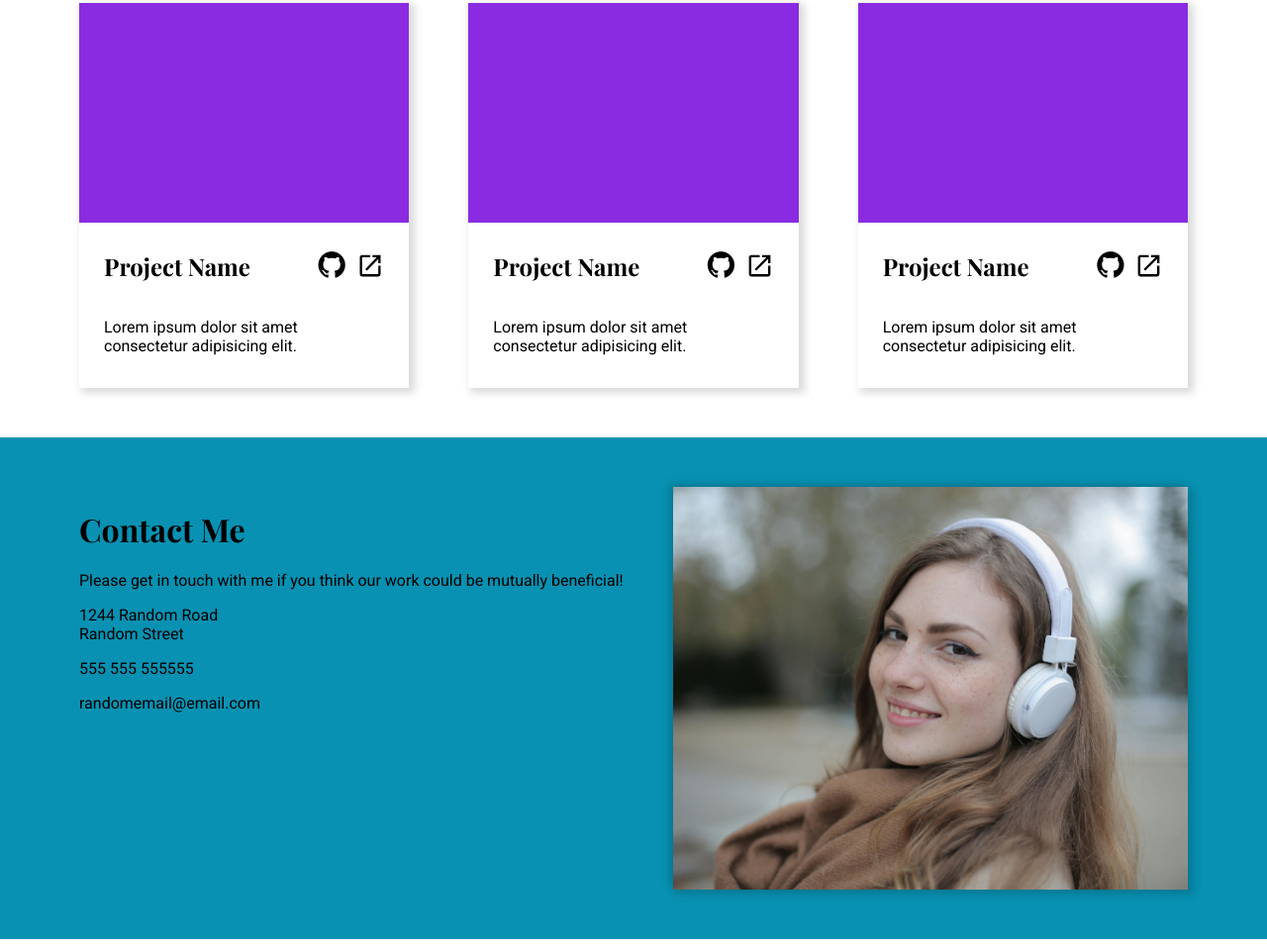
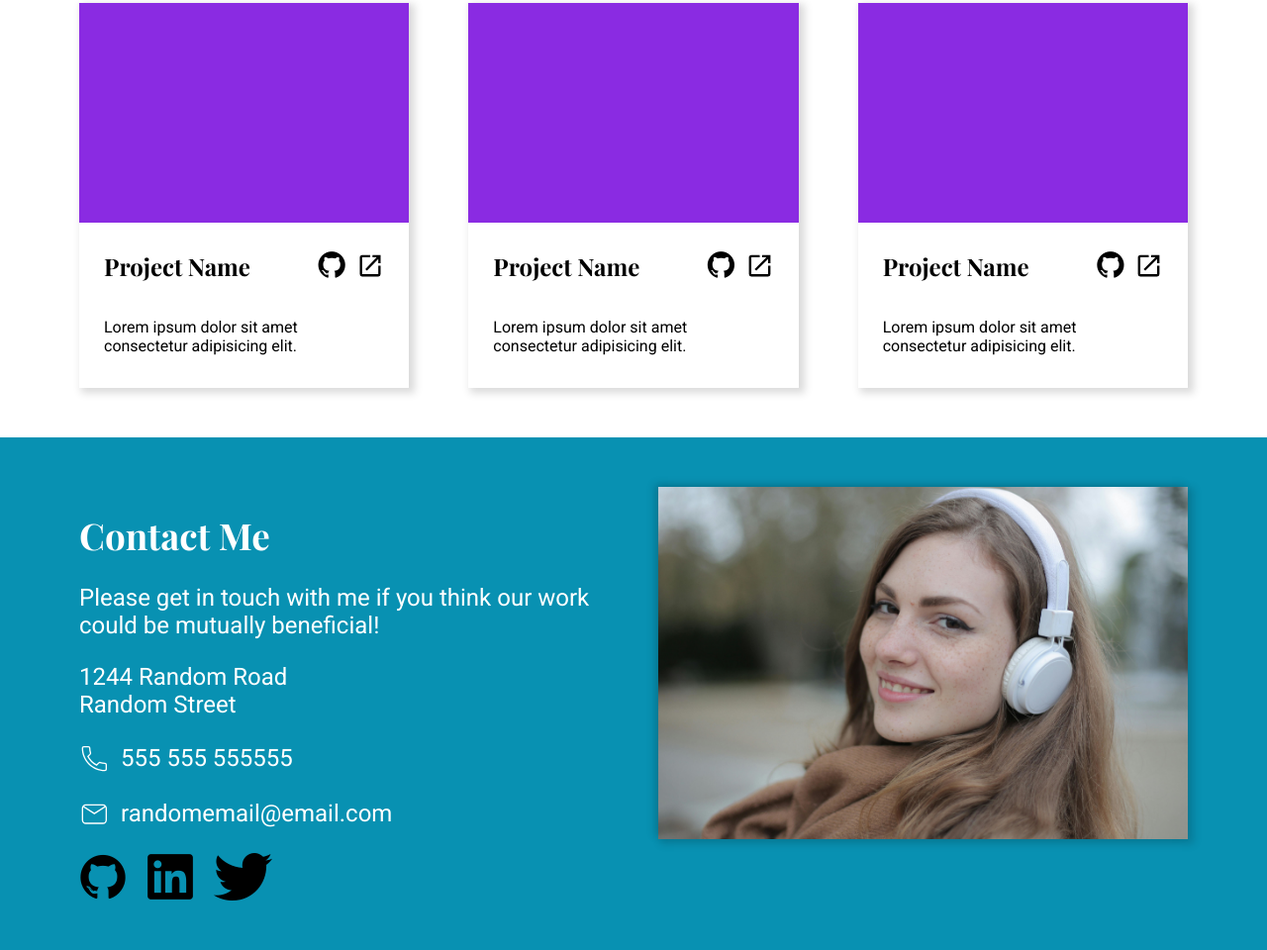
Before and after one commit to aish8la/TOP-Homepage-Responsive, a website built with webpack: page src/index.html in a window 1280 px wide. Shown: the part 1171-2131 px from the top of the page at 99% size. Built offline with nearby package versions, Linux system fonts and the light colour scheme.

Commit message:
feat: add styling to footer

```diff
--- a/src/index.html
+++ b/src/index.html
@@ -100,8 +100,17 @@
             <h1>Contact Me</h1>
             <p>Please get in touch with me if you think our work could be mutually beneficial!</p>
             <p>1244 Random Road<br>Random Street</p>
-            <p>555 555 555555</p>
-            <p>randomemail@email.com</p>
+            <p>
+                <svg xmlns="http://www.w3.org/2000/svg" viewBox="0 0 24 24"><title>phone</title><path d="M19.5,22C20.33,22 21,21.33 21,20.5V17C21,16.17 20.33,15.5 19.5,15.5C18.33,15.5 17.18,15.32 16.08,14.95C15.55,14.78 14.97,14.92 14.56,15.32L13.12,16.76C10.64,15.41 8.57,13.34 7.23,10.87L8.66,9.44C9.07,9.05 9.22,8.47 9.04,7.91C8.68,6.82 8.5,5.67 8.5,4.5C8.5,3.67 7.83,3 7,3H3.5C2.67,3 2,3.67 2,4.5C2,14.15 9.85,22 19.5,22M3.5,4H7C7.28,4 7.5,4.22 7.5,4.5C7.5,5.78 7.7,7.03 8.09,8.22C8.14,8.36 8.13,8.56 7.97,8.72L6,10.68C7.65,13.91 10.07,16.33 13.31,18L15.26,16.03C15.4,15.89 15.59,15.85 15.77,15.9C16.97,16.3 18.22,16.5 19.5,16.5C19.78,16.5 20,16.72 20,17V20.5C20,20.78 19.78,21 19.5,21C10.4,21 3,13.6 3,4.5C3,4.22 3.22,4 3.5,4Z" /></svg>
+                555 555 555555</p>
+            <p>
+                <svg xmlns="http://www.w3.org/2000/svg" viewBox="0 0 24 24"><title>email</title><path d="M5,5H18C19.66,5 21,6.34 21,8V17C21,18.66 19.66,20 18,20H5C3.34,20 2,18.66 2,17V8C2,6.34 3.34,5 5,5M5,6C4.5,6 4.06,6.17 3.72,6.47L11.5,11.5L19.28,6.47C18.94,6.17 18.5,6 18,6H5M11.5,12.71L3.13,7.28C3.05,7.5 3,7.75 3,8V17C3,18.1 3.9,19 5,19H18C19.1,19 20,18.1 20,17V8C20,7.75 19.95,7.5 19.87,7.28L11.5,12.71Z" /></svg>
+            randomemail@email.com</p>
+            <div class="footer-icon-ctn">
+                <a href="" class="devicon-github-original icon-link"></a>
+                <a href="" class="devicon-linkedin-plain icon-link"></a>
+                <a href="" class="devicon-twitter-original icon-link"></a>
+            </div>
         </div>
         <div class="footer-img-ctn image-shadow">
             <img class="footer-image" src="./assets/footer-1900.jpg" alt="footer-img">
--- a/src/styles.css
+++ b/src/styles.css
@@ -163,18 +163,41 @@ footer {
     display: flex;
     background-color: var(--shape-color);
     justify-content: space-between;
+    align-items: flex-start;
     gap: 50px;
 }
 
-.footer-img-ctn {
-    max-width: 100%;
-    aspect-ratio: 3 / 2;
+footer > * {
     flex: 1;
-    line-height: 0px;
 }
 
 .footer-image {
-    width: 100%;
-    height: auto;
+    max-width: 100%;
+    aspect-ratio: 3/2;
     object-fit: cover;
+    display: block;
 }
+
+.foot-text-section > h1 {
+    font-size: 2.3rem;
+    color: white;
+}
+
+.foot-text-section > p {
+    color: white;
+    font-size: 1.5rem;
+    display: flex;
+    align-items: center;
+}
+
+.footer-icon-ctn {
+    display: flex;
+    gap: 20px;
+    font-size: 3rem;
+}
+
+.foot-text-section > p > svg {
+    width: 2rem;
+    margin-right: 10px;
+    fill: white;
+}
```
